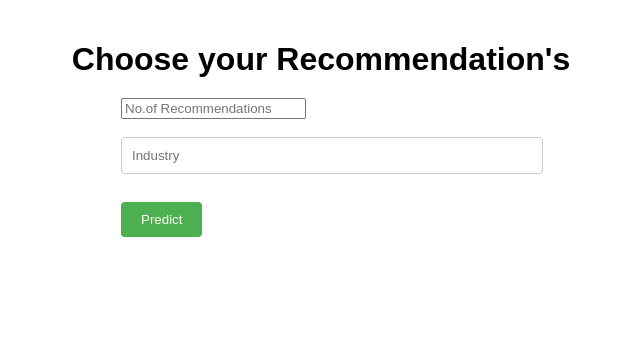
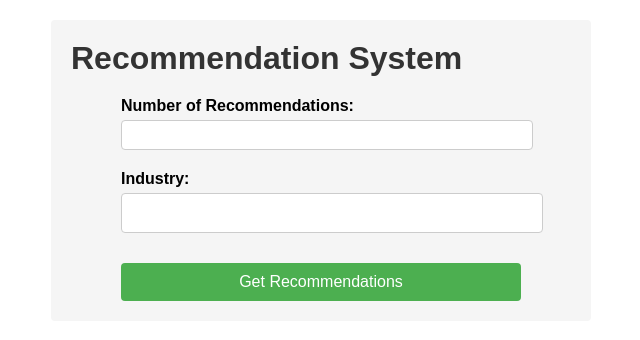
Before and after one commit to vanamayaswanth/recommendation-system-using-langchain, a Flask app: page / in a window 1280 px wide. Shown: the top 340 px of the page, without its empty margins (319-959 px from the left). Run offline with Flask 3, Linux system fonts and the light colour scheme; parts of the project's set-up code (start-up, migrations or seed data) failed here and were passed over.

Commit message:
Updated app with fully langchain

```diff
--- a/app.py
+++ b/app.py
@@ -1,8 +1,13 @@
 from flask import Flask, render_template, request
-import pandas as pd
-from pandasai import PandasAI
-from pandasai.llm.openai import OpenAI
-
+import os
+import getpass
+from langchain.document_loaders.csv_loader import CSVLoader
+from langchain.embeddings.openai import OpenAIEmbeddings
+from langchain.vectorstores import Chroma
+from langchain.prompts import PromptTemplate, FewShotPromptTemplate
+from langchain.chains import LLMChain, ConversationalRetrievalChain
+from langchain.memory import ConversationBufferMemory
+from langchain.llms import OpenAI
 
 app = Flask(__name__)
 
@@ -12,18 +17,68 @@ def home():
 
 @app.route('/predict', methods=['POST'])
 def predict():
-    n_recc = request.form['No.of Recommendations']
-    ind_type = request.form['Industry']
+    loader = CSVLoader(file_path='data.csv')
+    raw_documents = loader.load()
 
+    embeddings = OpenAIEmbeddings()
+    retriever = Chroma.from_documents(raw_documents, embeddings)
 
-    df = pd.read_csv("data.csv")
+    prefix = """
+    you are acting as a recommendation system for me. you have to recommend me an exact number of
+    companies from Industry that user specify in the query, from the db. if the company is
+    not in the list then search for other industries in the db which are similar to the input industry name.
+    For example:
+    user: Give me four AR/VR companies name
+    AI: Apple, Microsoft, Google, Meta
 
-    llm = OpenAI(api_token="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")
-    pandas_ai = PandasAI(llm, verbose=True)
-    response = pandas_ai(df, f"give me {n_recc} companies from {ind_type} Industry from the above dataframe")
+    In this example, the industry name is AR/VR but that industry is not listed in the db so the AI
+    will suggest companies that are in the Technology industry as AR/VR is a sub-industry of Technology.
+    Similarly, if the user asks for HRMR Industry and HRMR is not in the list then the AI should suggest the
+    companies which are related to that industry like as HRMR is a sub-industry of Technology and corporate.
+    separate the companies' names with a comma (,) give me only the company name without any explanation and stay idle.
+    """
 
-    print(response)
-    return render_template('result.html', prediction=response.to_dict())
+    suffix = """
+    user: {query}
+    AI: """
+
+    examples = [
+        {"user": "Give me four AR/VR companies name", "bot": "Apple, Microsoft, Google, Meta"},
+        {"user": "Give me two HRMR companies name", "bot": "Apple, IBM"}
+    ]
+
+    example_template = """
+    user: {query}
+    bot: {answer}
+    """
+
+    example_prompt = PromptTemplate(input_variables=["query", "answer"], template=example_template)
+
+    few_shot = FewShotPromptTemplate(
+        examples=examples,
+        example_prompt=example_prompt,
+        prefix=prefix,
+        suffix=suffix,
+        input_variables=["query"],
+        example_separator="\n"
+    )
+
+    memory = ConversationBufferMemory(memory_key="chat_history", return_messages=True)
+
+    qa = ConversationalRetrievalChain.from_llm(
+        OpenAI(temperature=0.1),
+        condense_question_prompt=few_shot,
+        retriever=retriever.as_retriever(),
+        memory=memory
+    )
+
+    no_of_recc = request.form['recommendations']
+    ind_type = request.form['industry']
+    query = f"{no_of_recc} companies in {ind_type}"
+    result = qa({"question": query})
+
+    return render_template('result.html', result=result["answer"])
 
 if __name__ == '__main__':
+    os.environ['OPENAI_API_KEY'] = getpass.getpass('OpenAI_API_Key:')
     app.run()
--- a/templates/index.html
+++ b/templates/index.html
@@ -1,18 +1,71 @@
 <!DOCTYPE html>
 <html>
 <head>
-    <title>Text Prediction</title>
+    <title>Recommendation System</title>
     <link rel="stylesheet" type="text/css" href="{{ url_for('static', filename='styles.css') }}">
+    <style>
+        .container {
+            width: 500px;
+            margin: 0 auto;
+            padding: 20px;
+            background-color: #f5f5f5;
+            border-radius: 4px;
+        }
+
+        h1 {
+            margin-top: 0;
+            margin-bottom: 20px;
+            color: #333;
+        }
+
+        .form-group {
+            margin-bottom: 20px;
+        }
+
+        .form-label {
+            display: block;
+            font-weight: bold;
+            margin-bottom: 5px;
+        }
+
+        .form-input {
+            width: 100%;
+            padding: 5px;
+            font-size: 16px;
+            border-radius: 4px;
+            border: 1px solid #ccc;
+        }
+
+        .form-button {
+            display: block;
+            width: 100%;
+            padding: 10px;
+            background-color: #4caf50;
+            color: #fff;
+            border: none;
+            border-radius: 4px;
+            font-size: 16px;
+            cursor: pointer;
+        }
+
+        .form-button:hover {
+            background-color: #45a049;
+        }
+    </style>
 </head>
 <body>
     <div class="container">
-        <center>
-        <h1>Choose your Recommendation's</h1>
-        </center>
-        <form action="/predict" method="post">
-            <input type="number" name="No.of Recommendations" placeholder="No.of Recommendations" required><br><br>
-            <input type="text" name="Industry" placeholder="Industry" required><br><br>
-            <input type="submit" value="Predict">
+        <h1>Recommendation System</h1>
+        <form method="POST" action="/predict">
+            <div class="form-group">
+                <label class="form-label" for="recommendations">Number of Recommendations:</label>
+                <input class="form-input" type="number" id="recommendations" name="recommendations" required>
+            </div>
+            <div class="form-group">
+                <label class="form-label" for="industry">Industry:</label>
+                <input class="form-input" type="text" id="industry" name="industry" required>
+            </div>
+            <button class="form-button" type="submit">Get Recommendations</button>
         </form>
     </div>
 </body>
```
Also changed, not shown: templates/result.html (+3 -15 lines), example.jpg (added), 1 other file.
